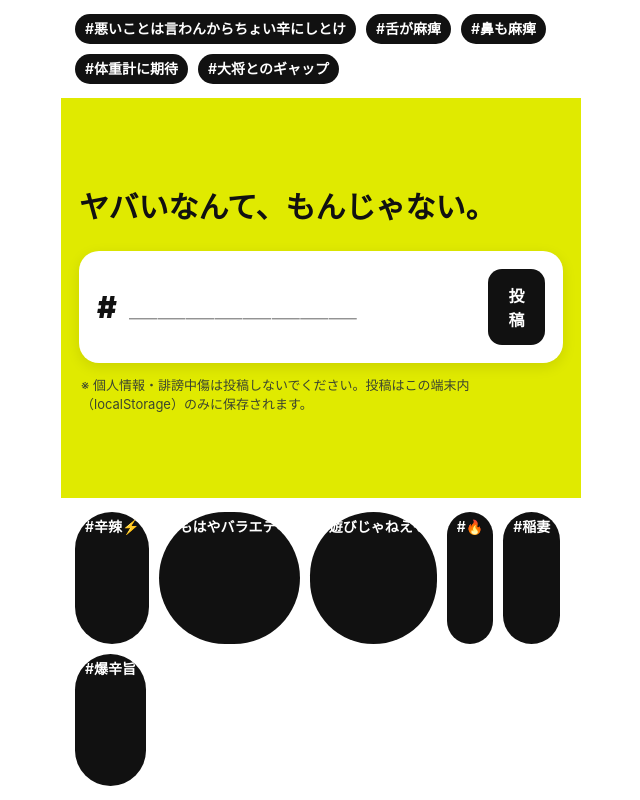
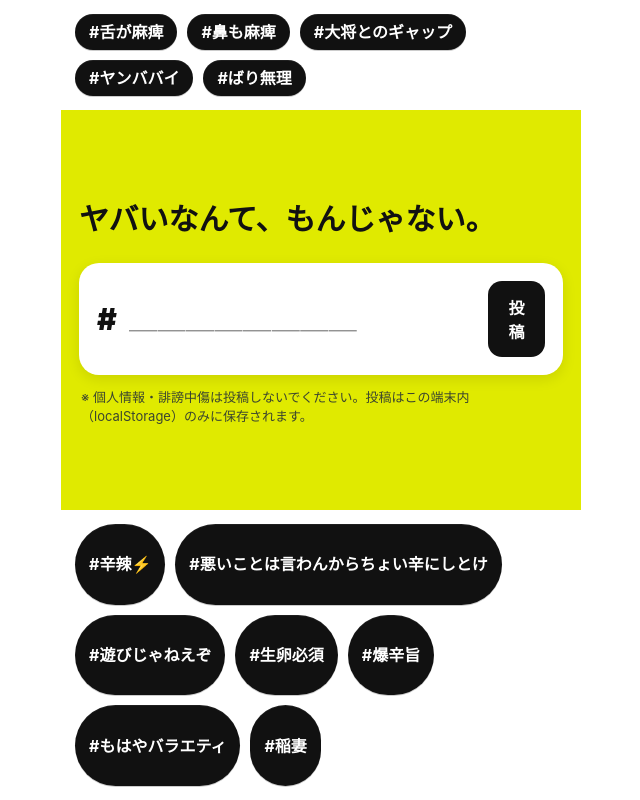
Before and after one commit to fubuchan/yabakarai, a plain HTML site: page index.html in a window 1280 px wide. Shown: the whole page, without its empty margins (319-959 px from the left). Drawn offline with Linux system fonts and the light colour scheme.

Commit message:
Update index.html

```diff
--- a/index.html
+++ b/index.html
@@ -27,18 +27,27 @@
   /* clouds */
   .cloud,.footerCloud{padding:14px; display:flex; flex-wrap:wrap; gap:10px}
   .cloud{flex:0 0 auto}
-  .footerCloud{flex:1 1 auto; overflow:auto; font-size:14px}
+  .footerCloud{flex:1 1 auto; overflow:auto}
+
+  /* chips (形状崩れ対策) */
   .chip{
+    display:inline-flex;           /* iOSで高さが暴れないように */
+    align-items:center;            /* テキストを縦中央 */
+    white-space:nowrap;            /* 折り返さない */
+    word-break:keep-all;
+    -webkit-hyphens:none;
     background:var(--chip-bg); color:var(--chip-fg);
-    font-weight:600; font-size:14px; line-height:1;
-    padding:8px 10px; border-radius:999px;
+    font-weight:700; font-size:16px; line-height:1;
+    padding:10px 14px;
+    border-radius:9999px;          /* 完全なピル形状 */
+    box-shadow:0 1px 0 rgba(0,0,0,.2), inset 0 1px 0 rgba(255,255,255,.06);
   }
 
   /* middle band */
   .band{
     background:var(--accent);
     padding:28px 18px;
-    flex:0 0 50svh; /* 黄色部分はそのまま半分程度 */
+    flex:0 0 50svh;               /* 黄色はそのまま */
     display:flex; flex-direction:column; justify-content:center;
   }
   .headline{
@@ -93,8 +102,8 @@
 <script>
 (() => {
   const STORAGE_KEY = "yabaTags_v1";
-  const seedTop = ["#悪いことは言わんからちょい辛にしとけ","#舌が麻痺","#鼻も麻痺","#体重計に期待","#大将とのギャップ"];
-  const seedBottom = ["#辛辣⚡️","#もはやバラエティ","#遊びじゃねえぞ","#🔥","#稲妻","#爆辛旨"];
+  const seedTop = ["#舌が麻痺","#鼻も麻痺","#大将とのギャップ","#ヤンババイ","#ばり無理"];
+  const seedBottom = ["#辛辣⚡️","#悪いことは言わんからちょい辛にしとけ","#遊びじゃねえぞ","#生卵必須","#爆辛旨","#もはやバラエティ","#稲妻"];
 
   const load = () => {
     try{
```
